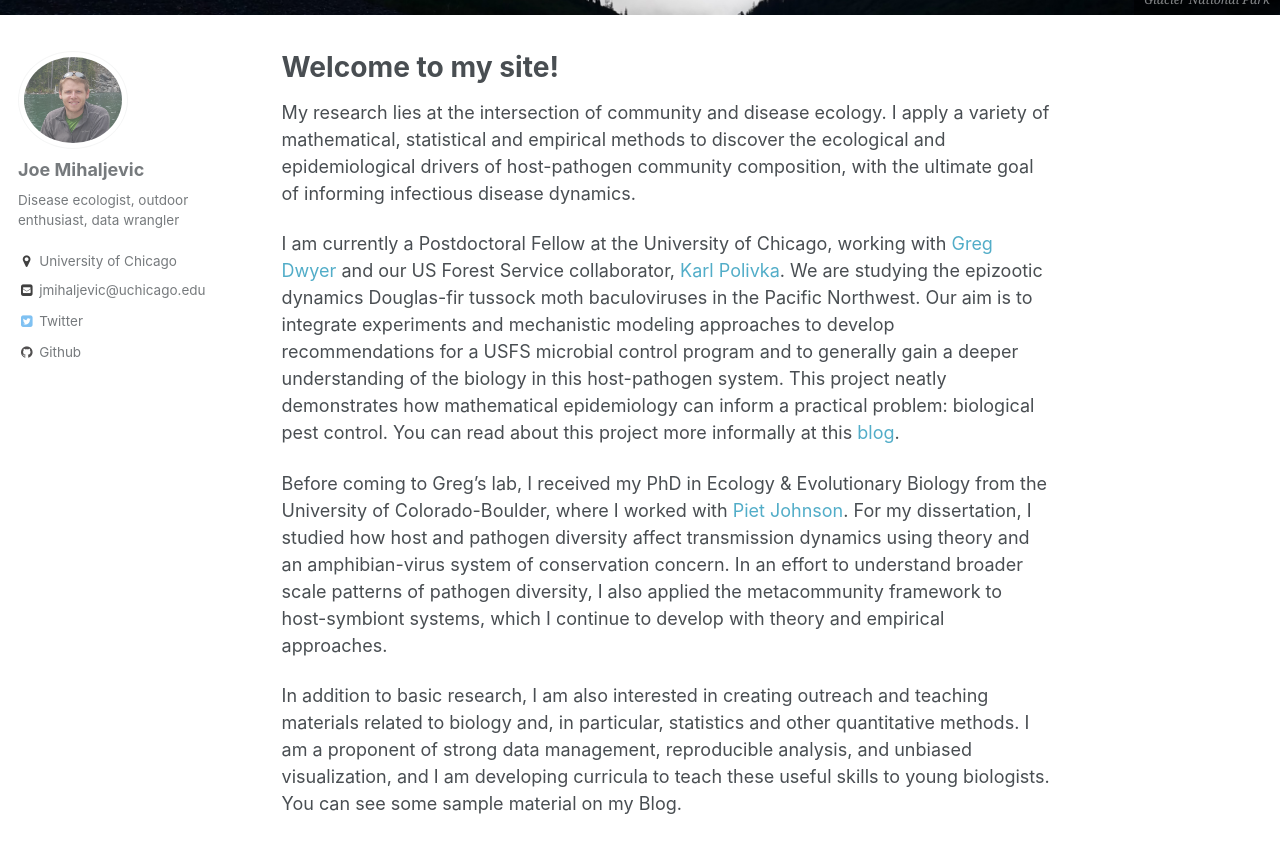
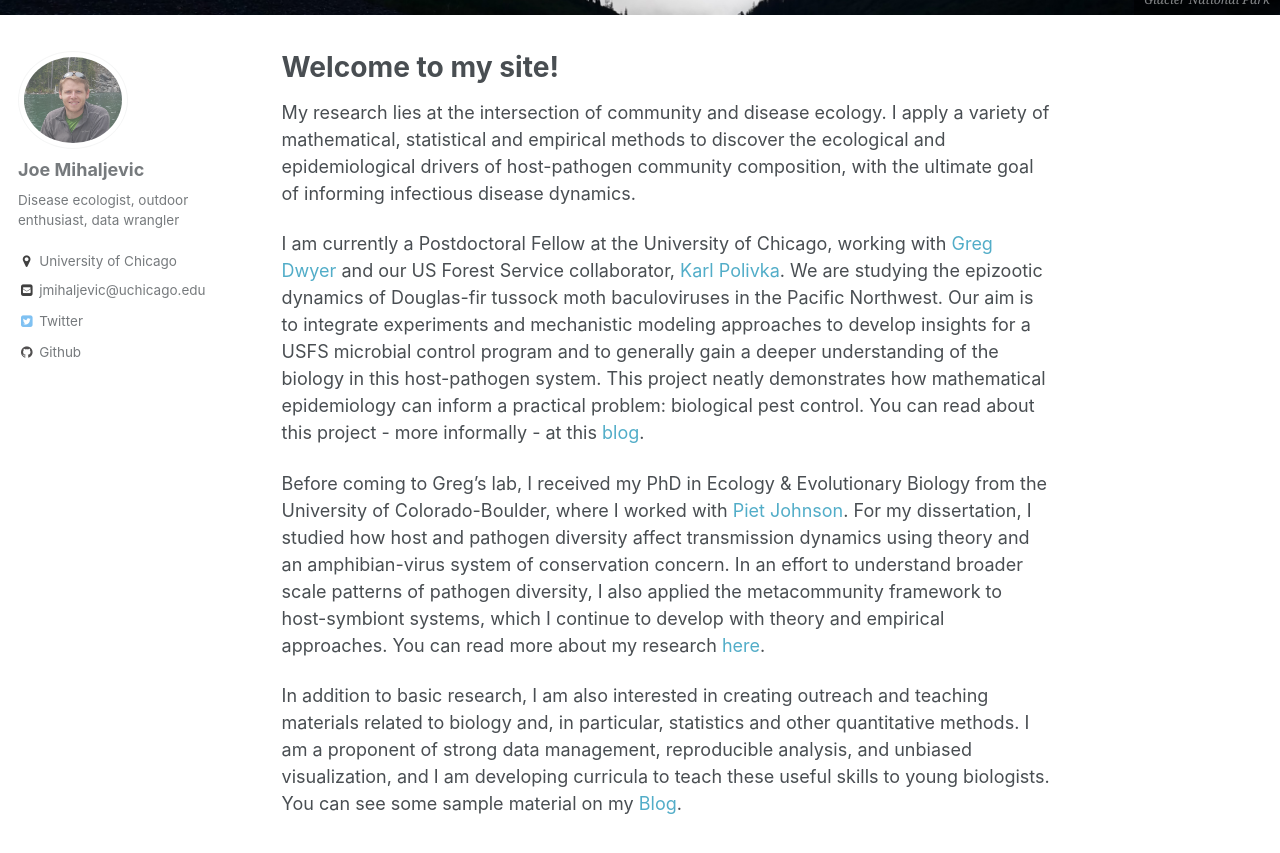
Before and after one commit to jrmihalj/jrmihalj.github.io, a Jekyll site: the page built from index.md, in a window 1280 px wide and 900 px high, scrolled down 494 px. Shown: the top 853 px of the window. Built offline with Jekyll 4.4.1, drawn with Linux system fonts in a browser that asks for light colours.

Commit message:
typos on index

```diff
--- a/index.md
+++ b/index.md
@@ -10,8 +10,8 @@ header:
 
 My research lies at the intersection of community and disease ecology. I apply a variety of mathematical, statistical and empirical methods to discover the ecological and epidemiological drivers of host-pathogen community composition, with the ultimate goal of informing infectious disease dynamics.
 
-I am currently a Postdoctoral Fellow at the University of Chicago, working with [Greg Dwyer](http://dwyerlab.uchicago.edu){:target="_blank"} and our US Forest Service collaborator, [Karl Polivka](http://www.fs.fed.us/research/people/profile.php?alias=kpolivka){:target="_blank"}. We are studying the epizootic dynamics Douglas-fir tussock moth baculoviruses in the Pacific Northwest. Our aim is to integrate experiments and mechanistic modeling approaches to develop recommendations for a USFS microbial control program and to generally gain a deeper understanding of the biology in this host-pathogen system. This project neatly demonstrates how mathematical epidemiology can inform a practical problem: biological pest control. You can read about this project more informally at this [blog](http://www.numbatmedia.com/stories/2016/4/5/mihaljevic?platform=hootsuite){:target="_blank"}.
+I am currently a Postdoctoral Fellow at the University of Chicago, working with [Greg Dwyer](http://dwyerlab.uchicago.edu){:target="_blank"} and our US Forest Service collaborator, [Karl Polivka](http://www.fs.fed.us/research/people/profile.php?alias=kpolivka){:target="_blank"}. We are studying the epizootic dynamics of Douglas-fir tussock moth baculoviruses in the Pacific Northwest. Our aim is to integrate experiments and mechanistic modeling approaches to develop insights for a USFS microbial control program and to generally gain a deeper understanding of the biology in this host-pathogen system. This project neatly demonstrates how mathematical epidemiology can inform a practical problem: biological pest control. You can read about this project - more informally - at this [blog](http://www.numbatmedia.com/stories/2016/4/5/mihaljevic?platform=hootsuite){:target="_blank"}.
 
-Before coming to Greg's lab, I received my PhD in Ecology & Evolutionary Biology from the University of Colorado-Boulder, where I worked with [Piet Johnson](http://www.colorado.edu/eeb/facultysites/pieter/){:target="_blank"}. For my dissertation, I studied how host and pathogen diversity affect transmission dynamics using theory and an amphibian-virus system of conservation concern. In an effort to understand broader scale patterns of pathogen diversity, I also applied the metacommunity framework to host-symbiont systems, which I continue to develop with theory and empirical approaches.
+Before coming to Greg's lab, I received my PhD in Ecology & Evolutionary Biology from the University of Colorado-Boulder, where I worked with [Piet Johnson](http://www.colorado.edu/eeb/facultysites/pieter/){:target="_blank"}. For my dissertation, I studied how host and pathogen diversity affect transmission dynamics using theory and an amphibian-virus system of conservation concern. In an effort to understand broader scale patterns of pathogen diversity, I also applied the metacommunity framework to host-symbiont systems, which I continue to develop with theory and empirical approaches. You can read more about my research [here](/research/){:target="_blank"}.
 
-In addition to basic research, I am also interested in creating outreach and teaching materials related to biology and, in particular, statistics and other quantitative methods. I am a proponent of strong data management, reproducible analysis, and unbiased visualization, and I am developing curricula to teach these useful skills to young biologists. You can see some sample material on my Blog.
+In addition to basic research, I am also interested in creating outreach and teaching materials related to biology and, in particular, statistics and other quantitative methods. I am a proponent of strong data management, reproducible analysis, and unbiased visualization, and I am developing curricula to teach these useful skills to young biologists. You can see some sample material on my [Blog](/){:target="_blank"}.
```
